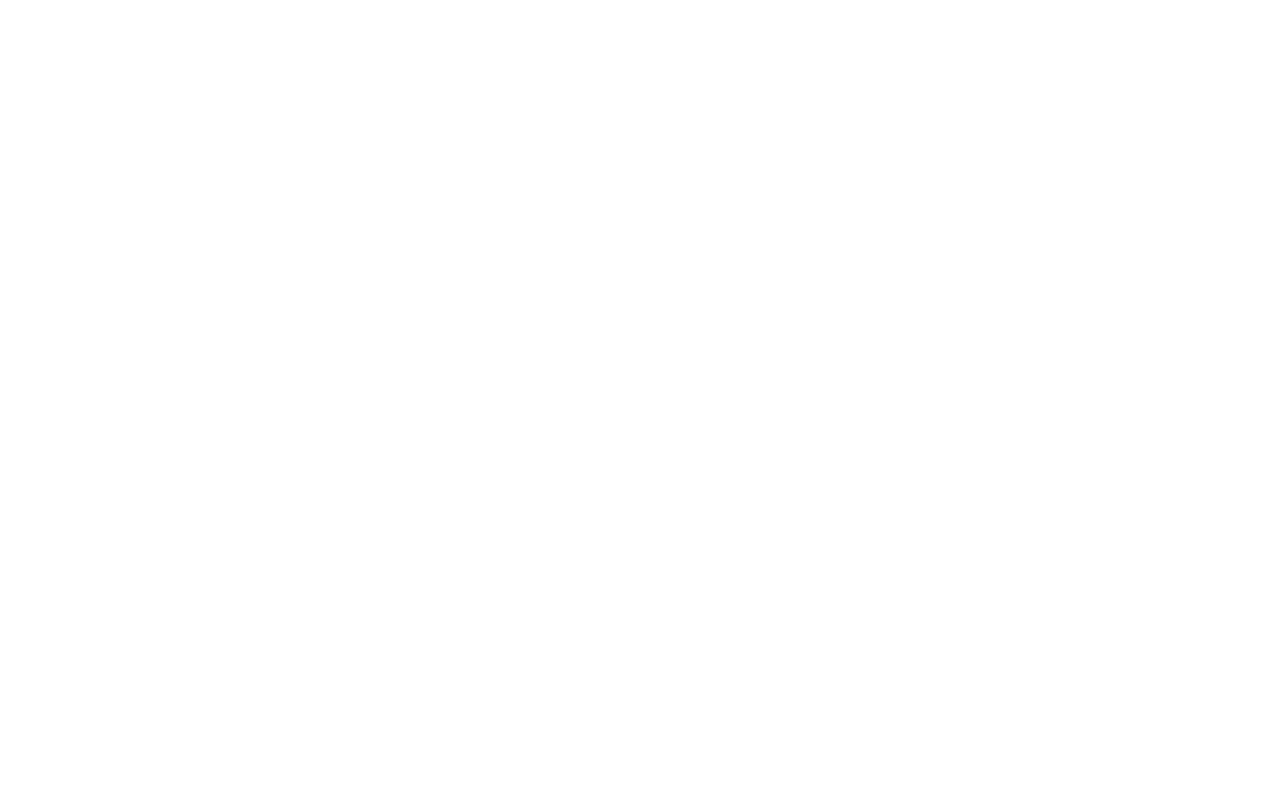
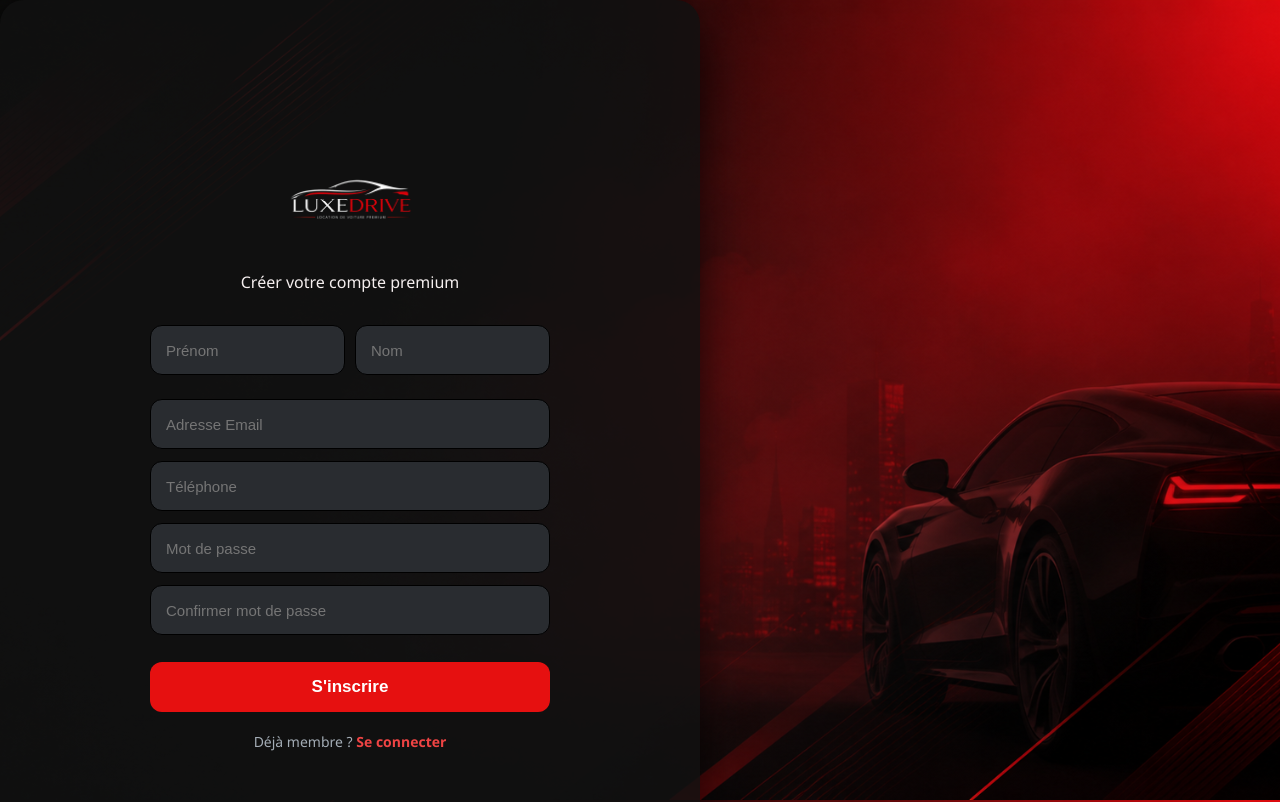
Before and after one commit to mame-fatou28/location-voiture, a React (Vite) app: page / in a window 1280 px wide. Shown: the top 802 px of the page. Built offline with nearby package versions, Linux system fonts and the light colour scheme.

Commit message:
Ajout de Inscription

```diff
--- a/src/App.css
+++ b/src/App.css
@@ -1 +1,108 @@
-@import "tailwindcss"
+body {
+  margin: 0;
+  padding: 0;
+  display: flex;
+  justify-content:baseline;
+  align-items: center;
+  min-height: 100vh;
+  font-family: 'Segoe UI', Roboto, Helvetica, Arial, sans-serif;
+  color: rgb(245, 239, 239);
+  background:#0a0d11
+ url(./assets/insscription.png);
+
+  background-size: cover;
+  background-position: center;
+  background-attachment: fixed;
+  background-repeat: no-repeat;
+}
+.auth-card {
+  background: rgba(17, 17, 17, 0.85);
+
+  padding: 150px;
+  border-radius: 24px;
+  width: 100%;
+  max-width: 400px;
+  text-align: center;
+  box-shadow: 0 20px 50px rgba(0, 0, 0, 0.7);
+}
+
+.auth-logo-container {
+  display: flex;
+  justify-content: center;
+  align-items: center;
+  margin-bottom: 20px;
+  width: 100%;
+}
+
+.auth-logo {
+  height: 100px;
+  width: auto;
+  object-fit: contain;
+}
+.auth-input {
+  display: block ;
+  width: 100% ;
+  height: 50px ;
+  padding: 0 15px ;
+  margin: 12px 0 ;
+  border-radius: 12px ;
+  border: 1px solid black;
+  background-color: #292c30 ;
+  color: rgb(189, 180, 180) ;
+  font-size: 15px ;
+  box-sizing: border-box ;
+  outline: none ;
+}
+.auth-input:-webkit-autofill,
+.auth-input:-webkit-autofill:hover,
+.auth-input:-webkit-autofill:focus {
+  -webkit-box-shadow: 0 0 0 1000px rgb(7, 5, 5) ;
+  -webkit-text-fill-color: white;
+}
+.auth-button {
+  width: 100%;
+  padding: 15px;
+  background-color: #e61010;
+  color: white;
+  border: none;
+  border-radius: 12px;
+  font-weight: bold;
+  font-size: 17px;
+  cursor: pointer;
+  margin-top: 15px;
+  transition: background 0.3s ease;
+}
+
+.auth-button:hover {
+  background-color: #dc2626;
+}
+.checkbox-group {
+  display: contents;
+  align-items: flex-start;
+  gap: 10px;
+  text-align:center;
+  margin: 15px 0;
+  font-size: 13px;
+  color: #94a3b8;
+}
+
+.checkbox-group input {
+  accent-color: #ef4444;
+}
+
+.red-link {
+  color: #ef4444;
+  font-weight: bold;
+  text-decoration: none;
+  cursor: pointer;
+}
+
+.red-link:hover {
+  text-decoration: underline;
+}
+
+.error-text {
+  color: #ef4444;
+  font-size: 13px;
+  margin-top: 5px;
+}
--- a/src/App.tsx
+++ b/src/App.tsx
@@ -1,13 +1,26 @@
 import { useState } from 'react'
 
 import './App.css'
+import Inscription from './component/Inscription'
 
 function App() {
 
+  const handleSwitch = () => {
+    console.log("switch vers login");
+  };
+const [isLogin, setIsLogin] = useState(false);
 
   return (
+
     <>
-
+     <div className="App">
+      {isLogin ? (
+        <Connexion onSwitch={() => setIsLogin(false)} />
+      ) : (
+        <Inscription onSwitch={() => setIsLogin(true)} />
+      )}
+    </div>
+      <Inscription  onSwitch={handleSwitch} />
     </>
   )
 }
--- /dev/null
+++ b/src/component/Inscription.tsx
@@ -0,0 +1,119 @@
+import { useState } from "react";
+import logoluxe from "../assets/luxedrivee-removebg-preview.png";
+
+export default function Inscription({ onSwitch }) {
+  const [formData, setFormData] = useState({
+    prenom: "",
+    nom: "",
+    email: "",
+    telephone: "",
+    password: "",
+    confirmPassword: ""
+  });
+
+  const [error, setError] = useState("");
+
+  const handleChange = (e) => {
+    setFormData({
+      ...formData,
+      [e.target.name]: e.target.value
+    });
+  };
+
+  const handleSubmit = (e) => {
+    e.preventDefault();
+
+    if (formData.password !== formData.confirmPassword) {
+      setError("Les mots de passe ne correspondent pas !");
+      return;
+    }
+
+    setError("");
+    alert("Compte premium créé !");
+  };
+
+  return (
+    <div className="auth-card">
+
+      <div className="auth-logo-contrainer">
+        <img src={logoluxe} alt="logo luxe drive" className="auth-logo" />
+      </div>
+
+      <p style={{ marginBottom: "20px" }}>
+        Créer votre compte premium
+      </p>
+
+      <form onSubmit={handleSubmit}>
+
+        <div style={{ display: "flex", gap: "10px" }}>
+          <input
+            name="prenom"
+            placeholder="Prénom"
+            className="auth-input"
+            onChange={handleChange}
+            required
+          />
+
+          <input
+            name="nom"
+            placeholder="Nom"
+            className="auth-input"
+            onChange={handleChange}
+            required
+          />
+        </div>
+
+        <input
+          name="email"
+          type="email"
+          placeholder="Adresse Email"
+          className="auth-input"
+          onChange={handleChange}
+          required
+        />
+
+        <input
+          name="telephone"
+          placeholder="Téléphone"
+          className="auth-input"
+          onChange={handleChange}
+        />
+
+        <input
+          name="password"
+          type="password"
+          placeholder="Mot de passe"
+          className="auth-input"
+          onChange={handleChange}
+          required
+        />
+
+        <input
+          name="confirmPassword"
+          type="password"
+          placeholder="Confirmer mot de passe"
+          className="auth-input"
+          onChange={handleChange}
+          required
+        />
+
+        <button type="submit" className="auth-button">
+          S'inscrire
+        </button>
+
+        {error && <p className="error-text">{error}</p>}
+      </form>
+
+      <p style={{ marginTop: "20px", fontSize: "14px", color: "#a4adb6" }}>
+        Déjà membre ?{" "}
+        <span
+          className="red-link"
+          style={{ cursor: "pointer" }}
+          onClick={onSwitch}
+        >
+          Se connecter
+        </span>
+      </p>
+    </div>
+  );
+}
```
Also changed, not shown: src/assets/insscription.png (added), src/assets/luxedrivee-removebg-preview.png (added).
